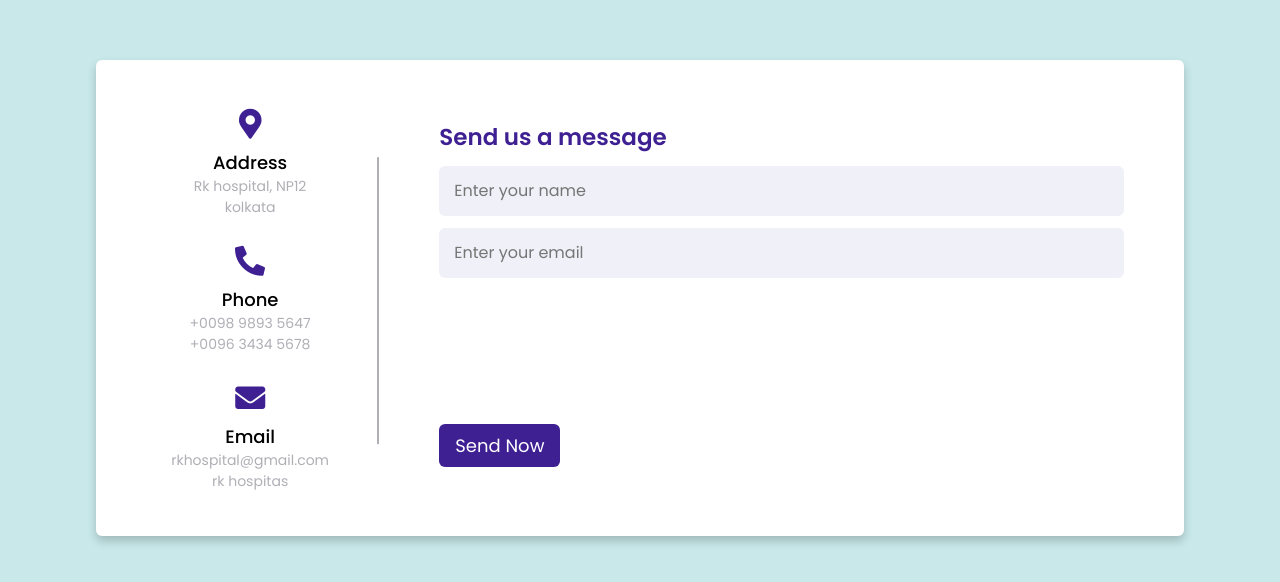
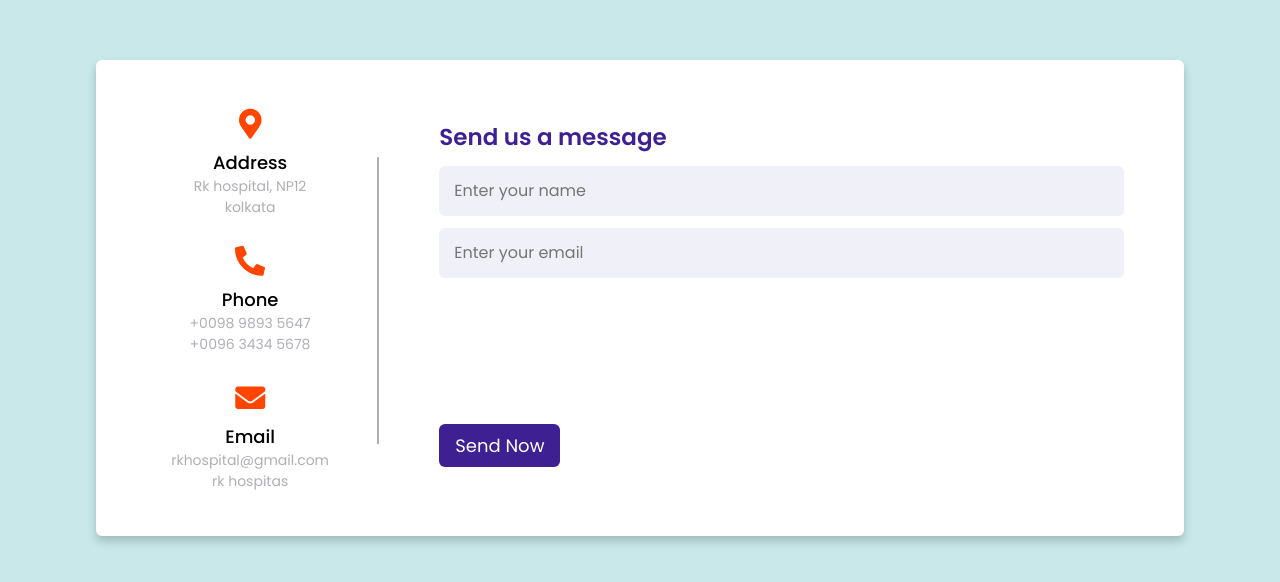
Before and after one commit to ananyamitra2000/WSD-lab-assignment, a plain HTML site: page contact.html in a window 1280 px wide. Shown: the part 102-684 px from the top of the page. Drawn offline with Linux system fonts and the light colour scheme.

Commit message:
Update contact.css

```diff
--- a/css/contact.css
+++ b/css/contact.css
@@ -52,7 +52,7 @@ body{
 }
 .content .left-side .details i{
   font-size: 30px;
-  color: #3e2093;
+  color:orangered;
   margin-bottom: 10px;
 }
 .content .left-side .details .topic{
```
